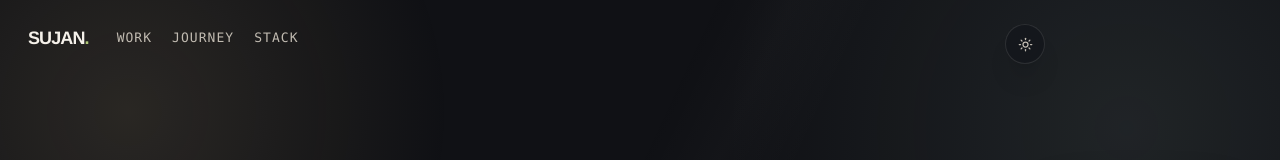
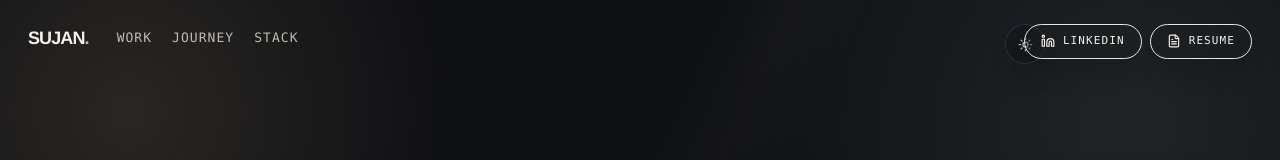
Before and after one commit to sujan-reddy-p/webapp, a Next.js app: page / in a window 1280 px wide. Shown: the top 160 px of the page. Built offline with nearby package versions, Linux system fonts and the light colour scheme.

Commit message:
Add LinkedIn and resume profile links

```diff
--- a/app/recruiter/page.tsx
+++ b/app/recruiter/page.tsx
@@ -18,6 +18,7 @@ import type { IconType } from "react-icons";
 import { CompanionAgent } from "@/components/companion-agent";
 import { LocalLoreHeroCard } from "@/components/local-lore-hero-card";
 import { ThemeToggle } from "@/components/theme-toggle";
+import { ContactLinks } from "@/components/contact-links";
 import { profile } from "@/content/site";
 
 export const metadata: Metadata = {
@@ -172,6 +173,7 @@ export default function RecruiterPage() {
         </div>
       </nav>
       <ThemeToggle />
+      <ContactLinks />
       <CompanionAgent />
 
       <div className="relative mx-auto max-w-[1320px] px-6 pb-16 pt-28 md:px-10 md:pb-24 md:pt-36">
--- /dev/null
+++ b/components/contact-links.tsx
@@ -0,0 +1,14 @@
+import { FileText, Linkedin } from "lucide-react";
+
+export function ContactLinks() {
+  return (
+    <div className="contact-links fixed right-4 top-4 z-[70] flex items-center gap-2 sm:right-7 sm:top-6" aria-label="Profile links">
+      <a href="https://www.linkedin.com/in/sujan-reddy-p/" target="_blank" rel="noreferrer" data-cursor="OPEN" className="contact-link inline-flex items-center gap-2 rounded-full border px-3 py-2 font-mono text-[11px] uppercase tracking-[.1em] shadow-xl backdrop-blur-xl sm:px-4">
+        <Linkedin size={14} aria-hidden="true" /><span className="hidden sm:inline">LinkedIn</span><span className="sm:hidden">LI</span>
+      </a>
+      <a href="/resume.pdf" target="_blank" rel="noreferrer" data-cursor="OPEN" className="contact-link inline-flex items-center gap-2 rounded-full border px-3 py-2 font-mono text-[11px] uppercase tracking-[.1em] shadow-xl backdrop-blur-xl sm:px-4">
+        <FileText size={14} aria-hidden="true" />Resume
+      </a>
+    </div>
+  );
+}
```
Also changed, not shown: 2 other files (tests, documents, lock files or other folders).
